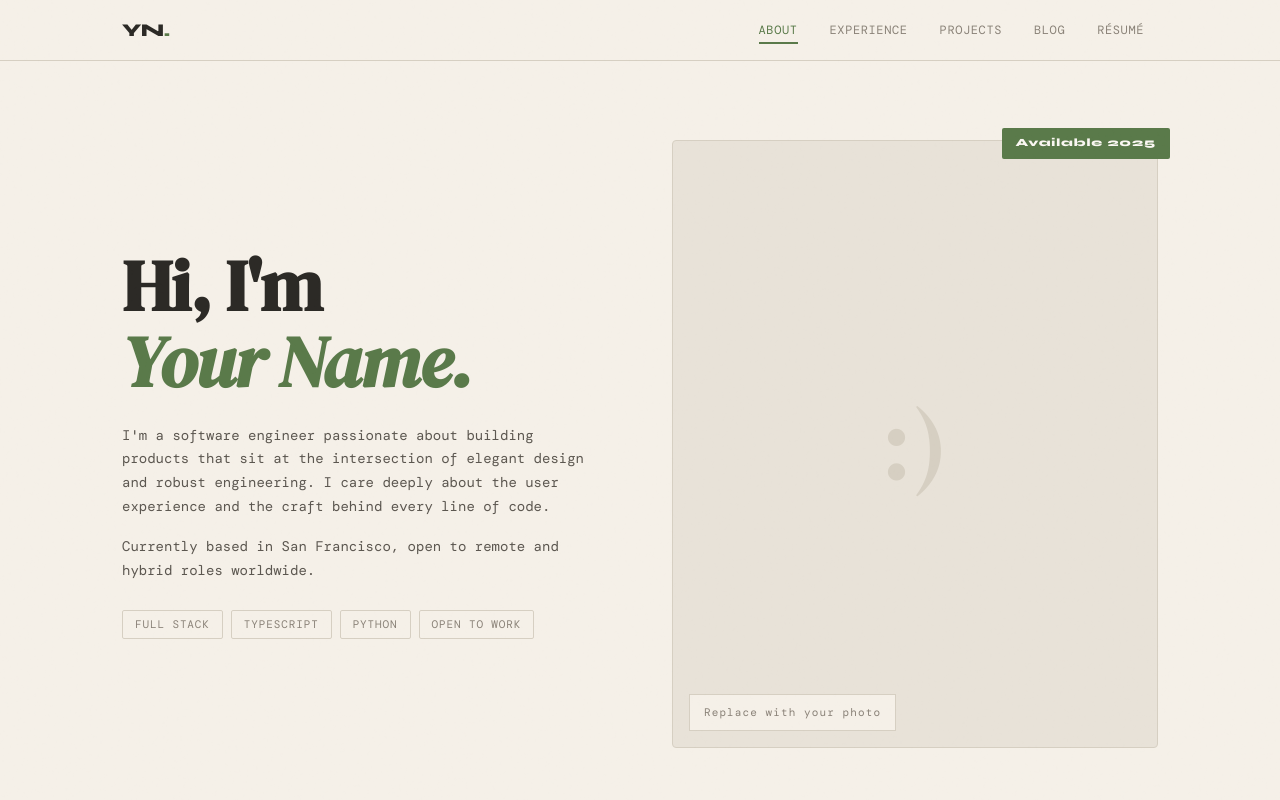
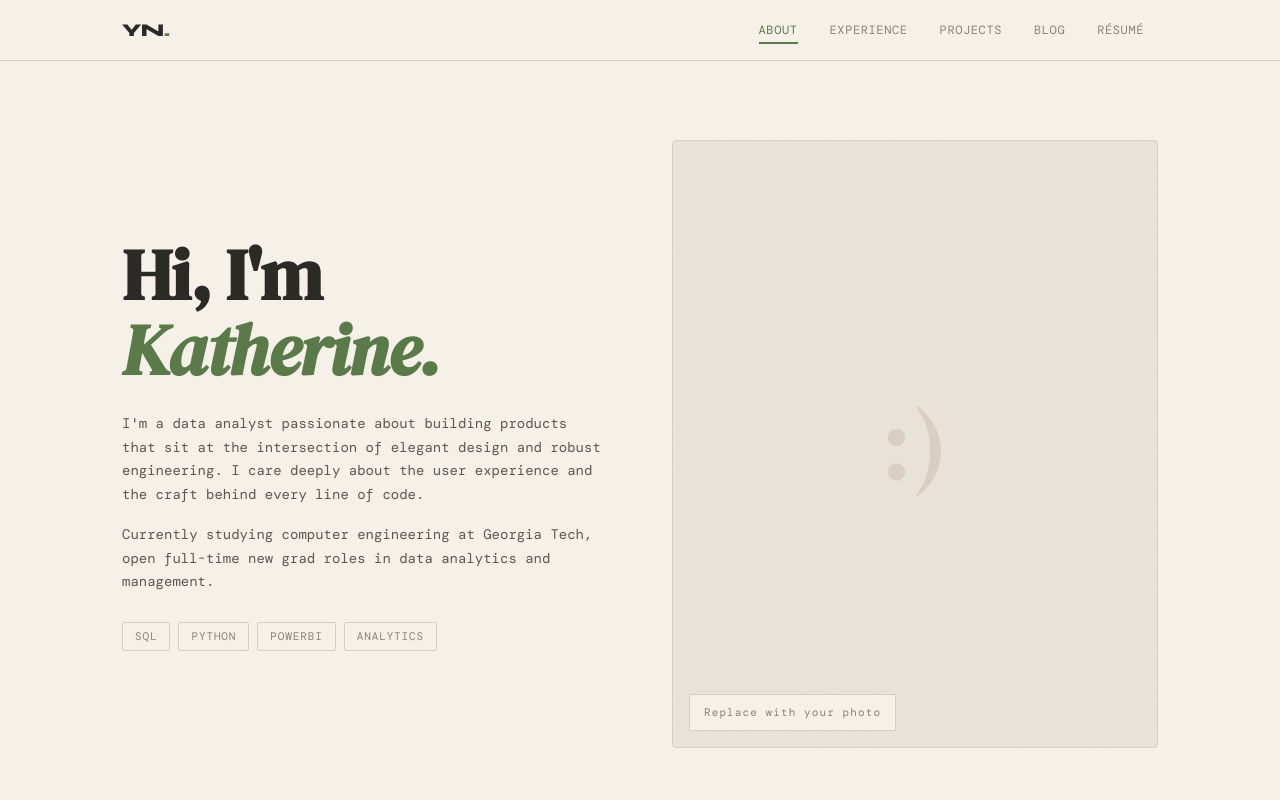
Before and after one commit to katc1213/katc1213.github.io, a plain HTML site: page index.html in a window 1280 px wide. Shown: the top 800 px of the page. Drawn offline with nearby package versions, Linux system fonts and the light colour scheme; a web font is replaced by a local one.

Commit message:
Update about me

```diff
--- a/index.html
+++ b/index.html
@@ -3,7 +3,7 @@
 <head>
   <meta charset="UTF-8" />
   <meta name="viewport" content="width=device-width, initial-scale=1.0"/>
-  <title>Your Name — Portfolio</title>
+  <title>Katherine Chang - Personal Portfolio</title>
   <link rel="preconnect" href="https://fonts.googleapis.com">
   <link href="https://fonts.googleapis.com/css2?family=DM+Serif+Display:ital@0;1&family=DM+Mono:wght@300;400;500&family=Syne:wght@400;700;800&display=swap" rel="stylesheet">
   <style>
@@ -610,14 +610,14 @@
     <div class="shell">
       <div class="about-hero">
         <div class="about-text">
-          <h1>Hi, I'm<br><em>Your Name.</em></h1>
-          <p>I'm a software engineer passionate about building products that sit at the intersection of elegant design and robust engineering. I care deeply about the user experience and the craft behind every line of code.</p>
-          <p>Currently based in San Francisco, open to remote and hybrid roles worldwide.</p>
+          <h1>Hi, I'm<br><em>Katherine.</em></h1>
+          <p>I'm a data analyst passionate about building products that sit at the intersection of elegant design and robust engineering. I care deeply about the user experience and the craft behind every line of code.</p>
+          <p>Currently studying computer engineering at Georgia Tech, open full-time new grad roles in data analytics and management.</p>
           <div class="badge-row">
-            <span class="badge">Full Stack</span>
-            <span class="badge">TypeScript</span>
+            <span class="badge">SQL</span>
             <span class="badge">Python</span>
-            <span class="badge">Open to Work</span>
+            <span class="badge">PowerBI</span>
+            <span class="badge">Analytics</span>
           </div>
         </div>
         <div class="avatar-block">
@@ -625,7 +625,6 @@
             <span class="avatar-placeholder">:)</span>
             <div class="avatar-label">Replace with your photo</div>
           </div>
-          <div class="corner-tag">Available 2025</div>
         </div>
       </div>
 
```
